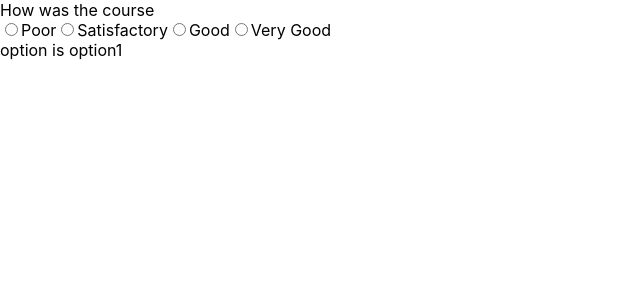
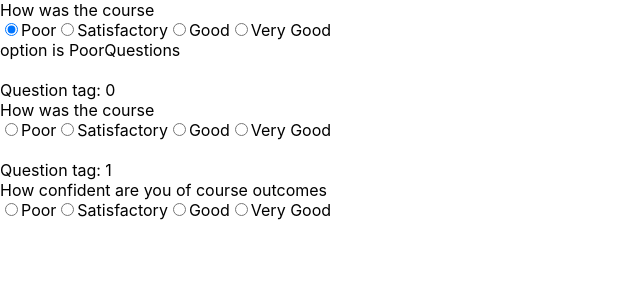
Before and after one commit to Pheonix-db-team/PG-Accreditation-Automation, a React (Create React App) app: page /radiobutton in a window 1280 px wide. Shown: the top 300 px of the page, without its empty margins (0-640 px from the left). Built offline with nearby package versions, Linux system fonts and the light colour scheme.

Commit message:
:sparkles:Multiple Radio button implementation from JSON

```diff
--- a/src/pages/RadioButtonPage.js
+++ b/src/pages/RadioButtonPage.js
@@ -12,23 +12,70 @@ function RadioButtonPage() {
         option_D: "Very Good",
         tag: 0
     }
-
-    const [option, setOption] = useState(arr[0]);
-    const handleRadioChange = (e) => {
-        console.log("Set option called");
+    const quesArr = [{
+        question_prompt: "How was the course",
+        option_A: "Poor",
+        option_B: "Satisfactory",
+        option_C: "Good",
+        option_D: "Very Good",
+        tag: 0
+    },
+    {
+        question_prompt: "How confident are you of course outcomes",
+        option_A: "Poor",
+        option_B: "Satisfactory",
+        option_C: "Good",
+        option_D: "Very Good",
+        tag: 1
+    }]
+    const option_selected_dict = {};
+    quesArr.map((ques, key) => {
+        option_selected_dict[ques['tag']] = 'A';//Initially all As
+    })
+    const [optionsDict, setOptionsDict] = useState(option_selected_dict);
+    //console.log("options dict " + optionsDict[0]);
+    // setOptionsArr(option_selected_arr);
+    const [option, setOption] = useState(ques['option_A']);
+    const handleRadioChange = (e, index) => {
+        console.log("Index in radio changed " + index);
+        // console.log("Set option called");
         setOption(e.target.value)
     }
+    const handleMultiRadioChange = (e, tag) => {
+        const dict_temp = optionsDict;
+        dict_temp[tag] = e.target.value;
+        setOptionsDict(dict_temp);
+        console.log(tag + " tag changed to " + optionsDict[tag]);
+        // console.log("Set option called");
+        //setOption(e.target.value)
+    }
+    const index_test = 0;
     return (
         <body>
             {ques['question_prompt']}<br></br>
-            <label ><input type="radio" name={ques['tag']} value={ques['option_A']} defaultChecked={option === ques['option_A']} onChange={handleRadioChange} />{ques['option_A']}</label>
-            <label ><input type="radio" name={ques['tag']} value={ques['option_B']} defaultChecked={option === ques['option_B']} onChange={handleRadioChange} />{ques['option_B']}</label>
-            <label ><input type="radio" name={ques['tag']} value={ques['option_C']} defaultChecked={option === ques['option_C']} onChange={handleRadioChange} />{ques['option_C']}</label>
-            <label ><input type="radio" name={ques['tag']} value={ques['option_D']} defaultChecked={option === ques['option_D']} onChange={handleRadioChange} />{ques['option_D']}</label>
+            <label ><input type="radio" name={ques['tag']} value={ques['option_A']} defaultChecked={option === ques['option_A']} onChange={(e) => handleRadioChange(e, index_test + 1)} />{ques['option_A']}</label>
+            <label ><input type="radio" name={ques['tag']} value={ques['option_B']} defaultChecked={option === ques['option_B']} onChange={(e) => handleRadioChange(e, index_test + 2)} />{ques['option_B']}</label>
+            <label ><input type="radio" name={ques['tag']} value={ques['option_C']} defaultChecked={option === ques['option_C']} onChange={(e) => handleRadioChange(e, index_test + 3)} />{ques['option_C']}</label>
+            <label ><input type="radio" name={ques['tag']} value={ques['option_D']} defaultChecked={option === ques['option_D']} onChange={(e) => handleRadioChange(e, index_test + 4)} />{ques['option_D']}</label>
 
             <br></br>
             option is {option}
+            Questions
+            {quesArr.map((ques, index) =>
+                <div key={index}>
+                    <br></br>
+                    Question tag: {ques['tag']}
+                    <br></br>
+                    {ques['question_prompt']}<br></br>
+                    <label ><input type="radio" name={ques['tag']} value={'A'} defaultChecked={optionsDict['tag'] === 'A'} onChange={(e) => handleMultiRadioChange(e, ques['tag'])} />{ques['option_A']}</label>
+                    <label ><input type="radio" name={ques['tag']} value={'B'} defaultChecked={optionsDict['tag'] === 'B'} onChange={(e) => handleMultiRadioChange(e, ques['tag'])} />{ques['option_B']}</label>
+                    <label ><input type="radio" name={ques['tag']} value={'C'} defaultChecked={optionsDict['tag'] === 'C'} onChange={(e) => handleMultiRadioChange(e, ques['tag'])} />{ques['option_C']}</label>
+                    <label ><input type="radio" name={ques['tag']} value={'D'} defaultChecked={optionsDict['tag'] === 'D'} onChange={(e) => handleMultiRadioChange(e, ques['tag'])} />{ques['option_D']}</label>
 
+                    <br></br>
+                </div>
+            )
+            }
         </body>
 
     );
```
